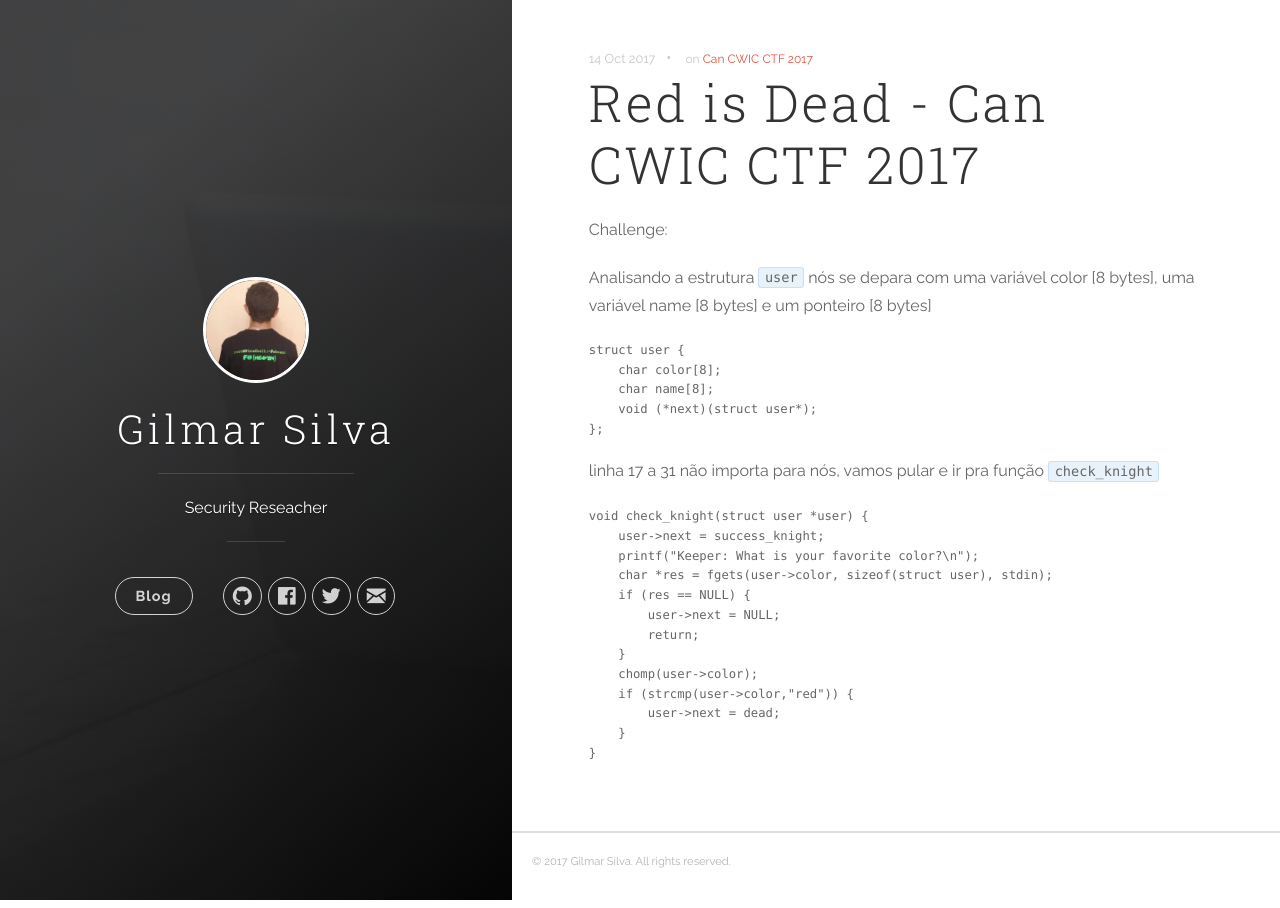
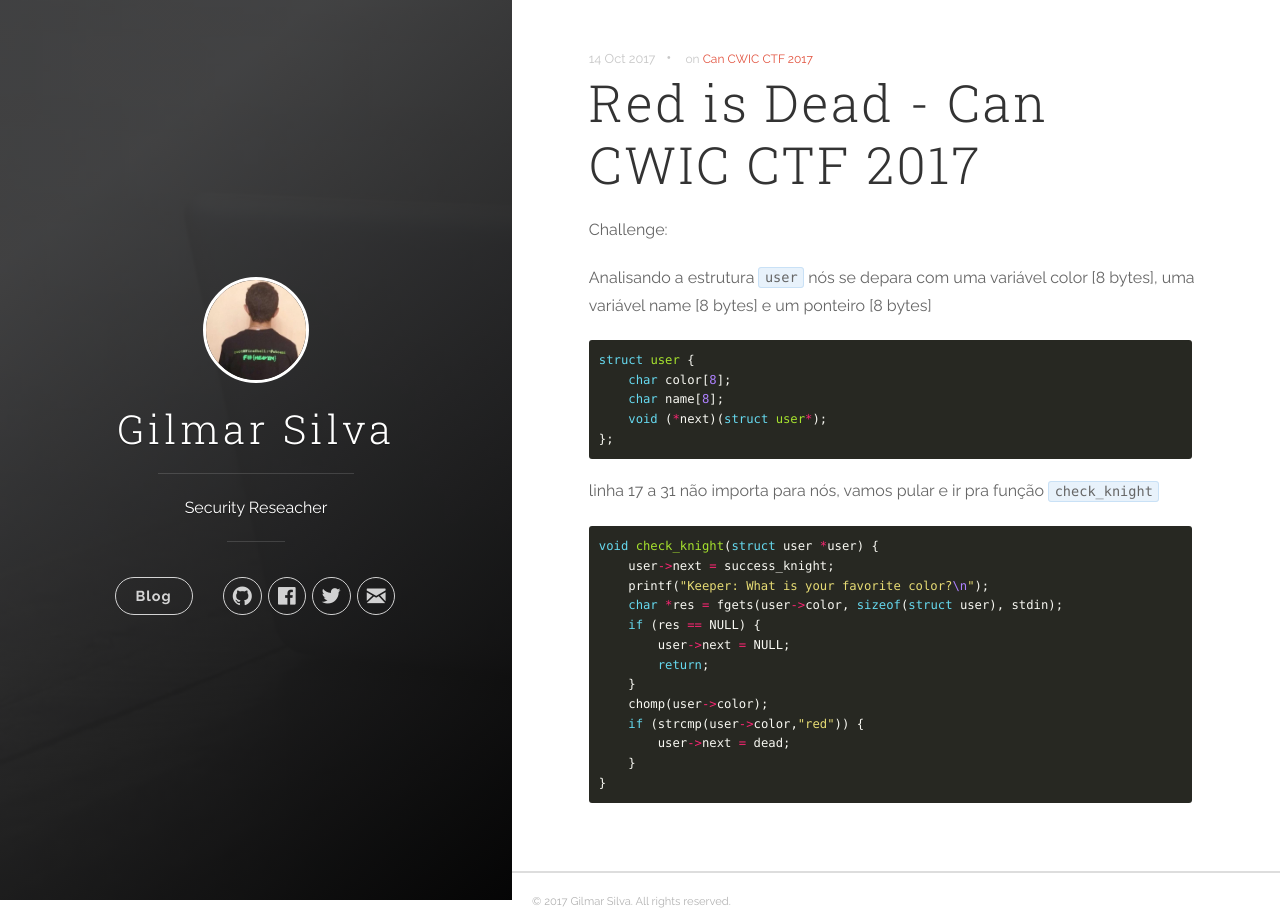
Before and after one commit to k13w/heavenh.github.io, a Jekyll site: the page built from _posts/2017-10-14-red-is-dead-Can-Cwic-2017.md, in a window 1280 px wide. Built offline with Jekyll 4.4.1, drawn with Linux system fonts in a browser that asks for light colours; nearby versions of some CDN libraries.

Commit message:
:hammer:
:hammer:

````diff
--- a/_posts/2017-10-14-red-is-dead-Can-Cwic-2017.md
+++ b/_posts/2017-10-14-red-is-dead-Can-Cwic-2017.md
@@ -8,7 +8,7 @@
 
 Analisando a estrutura `user` nós se depara com uma variável color [8 bytes], uma variável name [8 bytes] e um ponteiro [8 bytes]
 
-``` C
+``` c++
 struct user {
     char color[8];
     char name[8];
@@ -17,7 +17,7 @@
 ```
 
 linha 17 a  31 não importa para nós, vamos pular e ir pra função `check_knight`
-``` C
+``` c
 void check_knight(struct user *user) {
     user->next = success_knight;
     printf("Keeper: What is your favorite color?\n");
````
